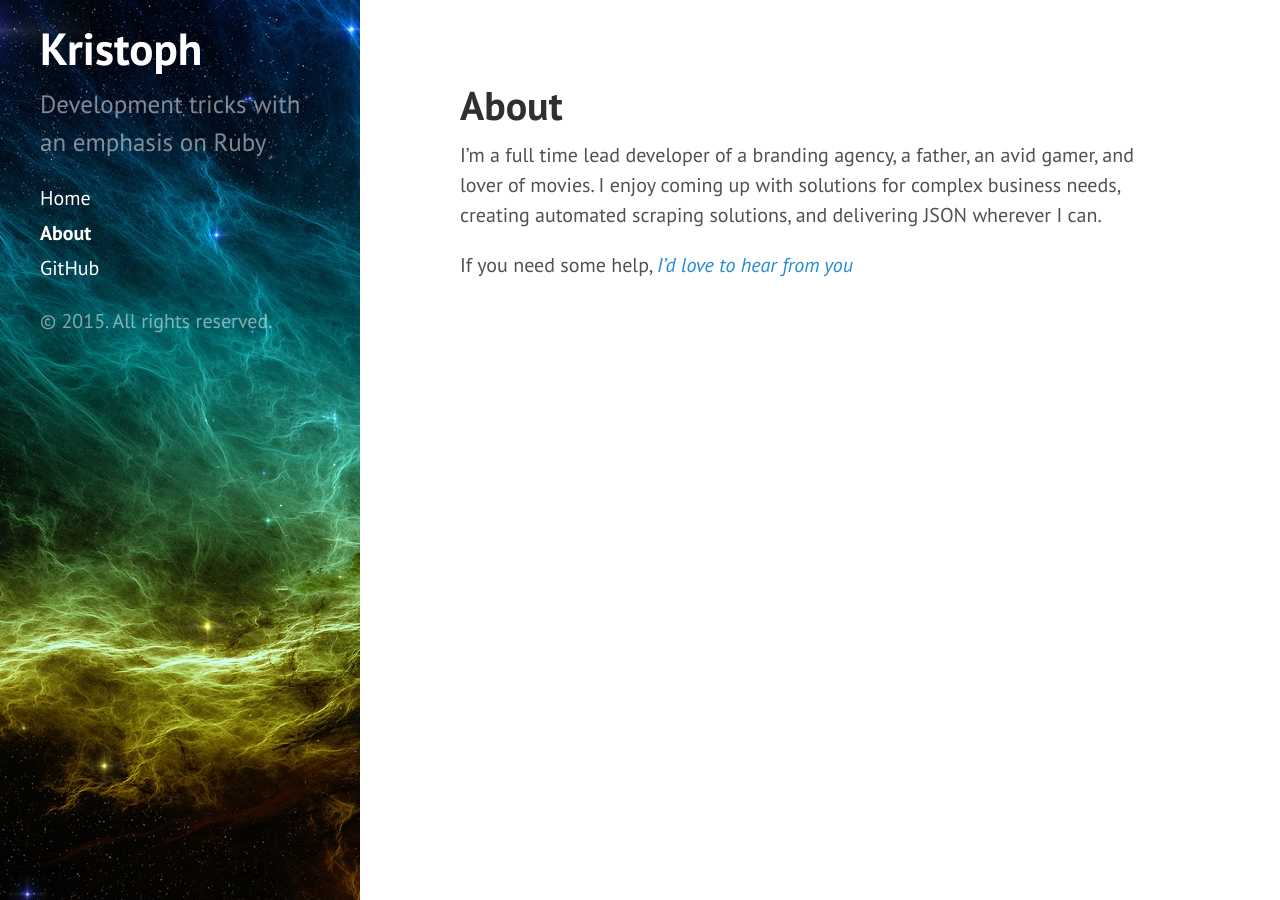
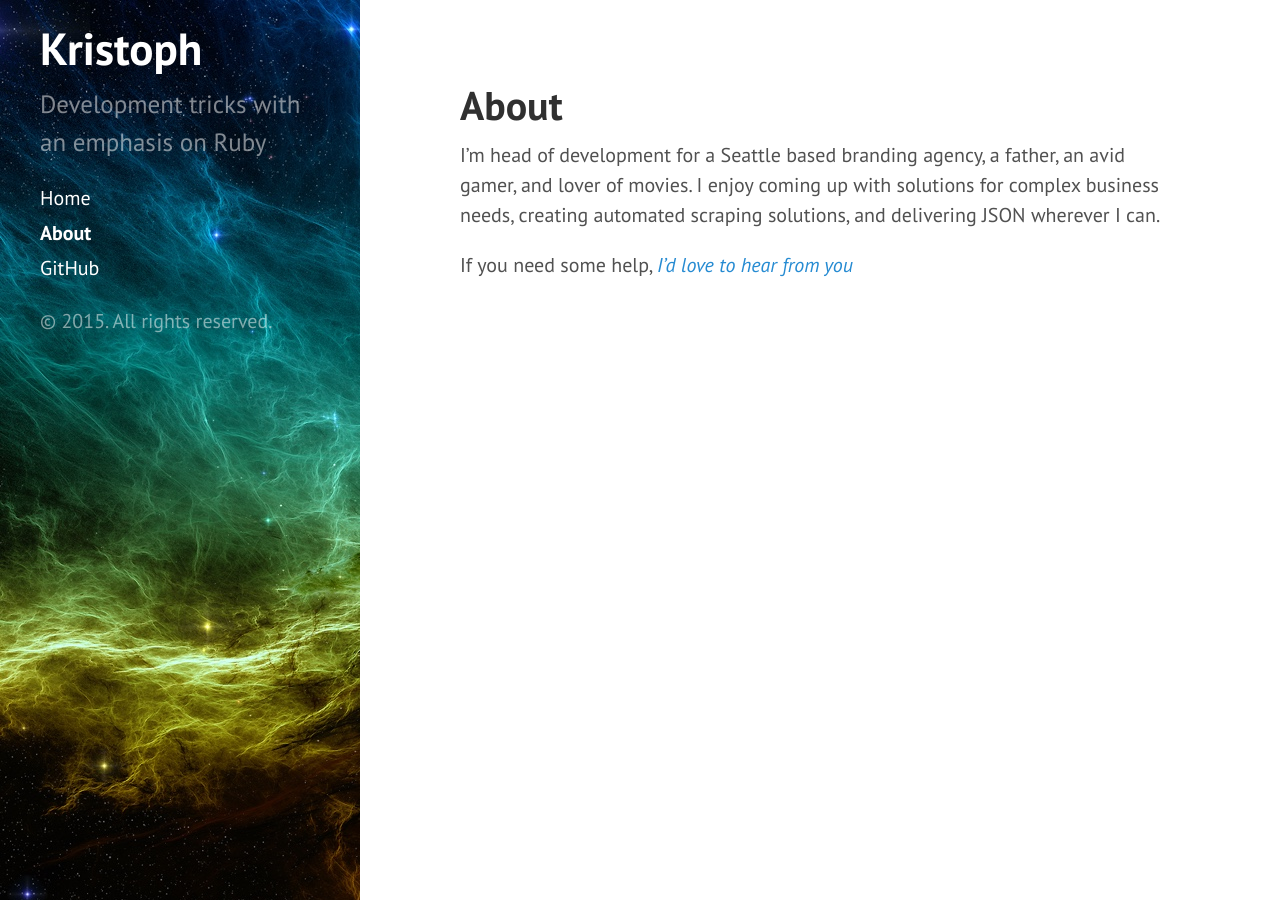
Before and after one commit to kris/kris.github.io, a Jekyll site: the page built from about.md, in a window 1280 px wide. Built offline with Jekyll 4.4.1, drawn with Linux system fonts in a browser that asks for light colours; Markdown is read by kramdown in place of the engine named in the settings.

Commit message:
update about page

```diff
--- a/about.md
+++ b/about.md
@@ -3,7 +3,7 @@ layout: page
 title: About
 ---
 
-I'm a full time lead developer of a branding agency, a father, an avid gamer, and lover of movies. I enjoy coming up with solutions for complex business needs, creating automated scraping solutions, and delivering JSON wherever I can.
+I'm head of development for a Seattle based branding agency, a father, an avid gamer, and lover of movies. I enjoy coming up with solutions for complex business needs, creating automated scraping solutions, and delivering JSON wherever I can.
 
 
 If you need some help, *<a href="mailto:{{ site.email }}">I'd love to hear from you</a>*
```
